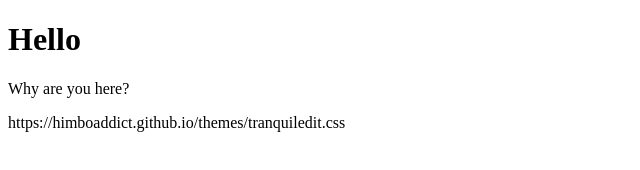
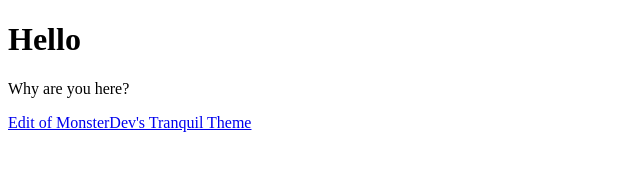
Before and after one commit to himboaddict/himboaddict.github.io, a plain HTML site: page index.html in a window 1280 px wide. Shown: the whole page, without its empty margins (0-640 px from the left). Drawn offline with Linux system fonts and the light colour scheme.

Commit message:
Update index.html

```diff
--- a/index.html
+++ b/index.html
@@ -3,6 +3,6 @@
 <body>
 <h1>Hello</h1>
 <p>Why are you here?</p>
-<p>https://himboaddict.github.io/themes/tranquiledit.css</p>
+<p><a href="https://himboaddict.github.io/themes/tranquiledit.css" target="_blank"> Edit of MonsterDev's Tranquil Theme</p>
 </body>
 </html>
```
